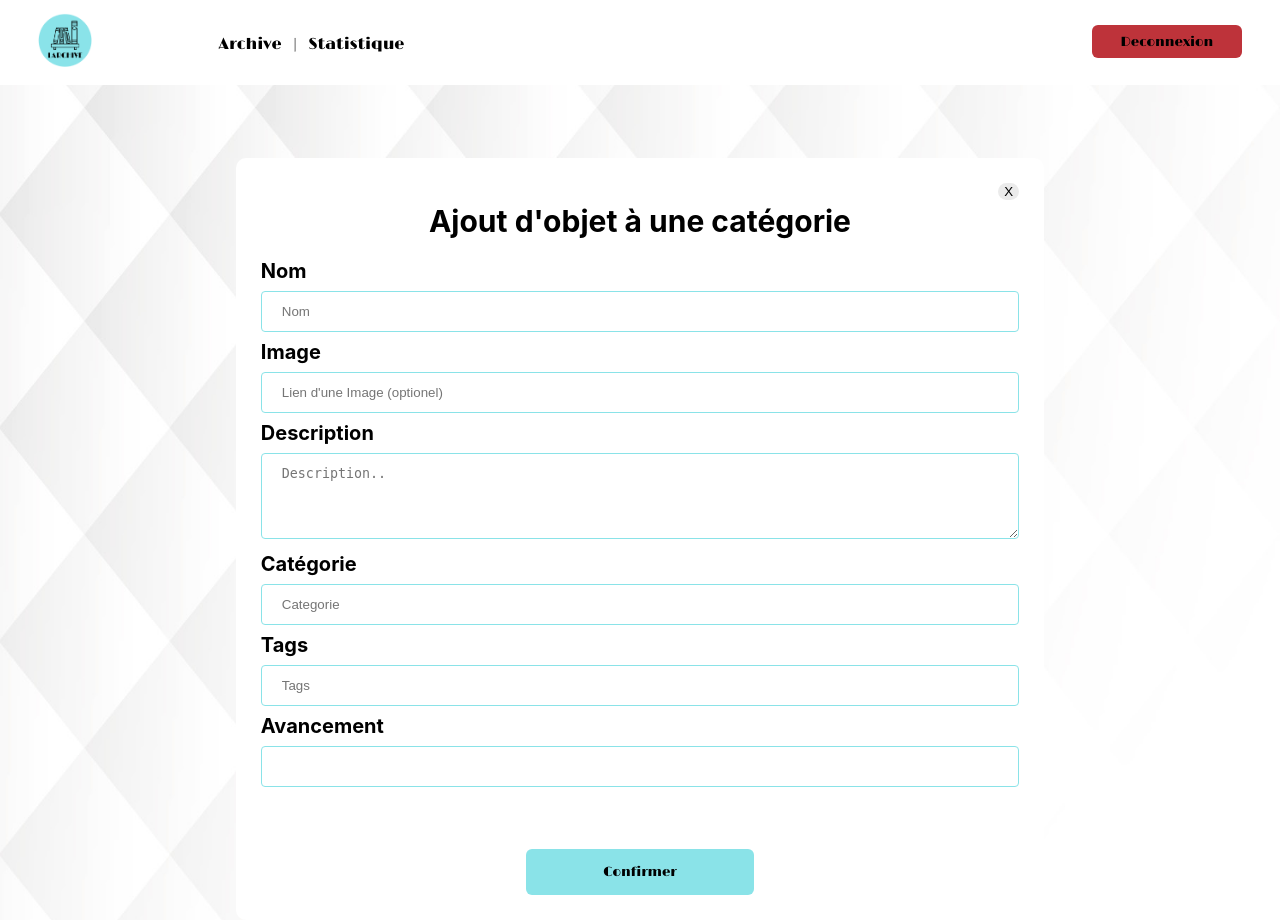
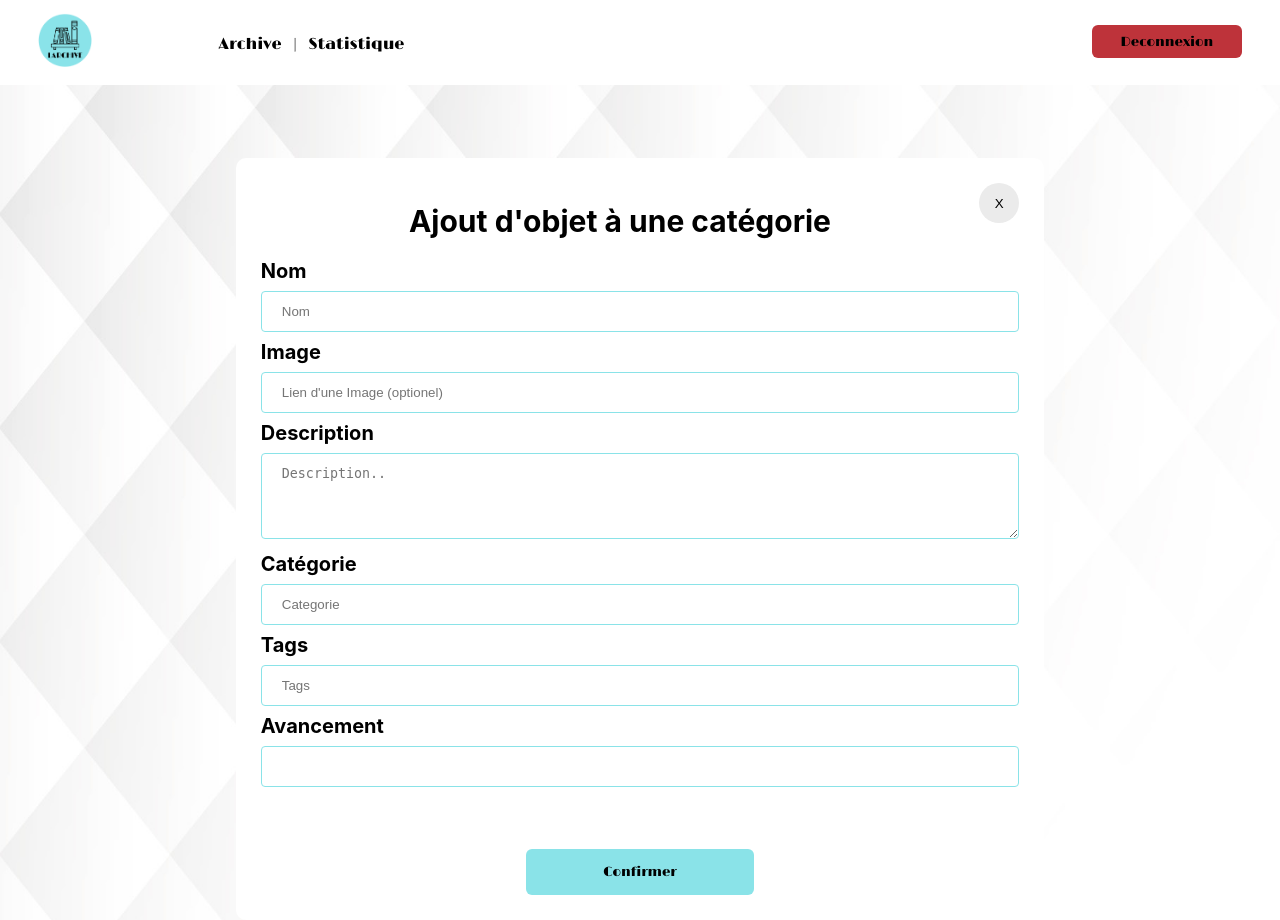
Before and after one commit to coding-factory-classrooms/projet-web-2021-bibliotheque, a PHP site: page /?p=addObject in a window 1280 px wide. Run offline with PHP 8.4, Linux system fonts and the light colour scheme; the visitor is signed in with stand-in values (Sample User, id 1); data that the repository does not hold is empty; some web fonts are replaced.

Commit message:
update button close

```diff
--- a/css/addObjectpage.css
+++ b/css/addObjectpage.css
@@ -51,6 +51,8 @@
 
 .btnclose{
     float: right;
+    height: 40px;
+    width: 40px;
     background-color: rgb(235, 235, 235);
     border-radius: 20px;
     border: none;
```
